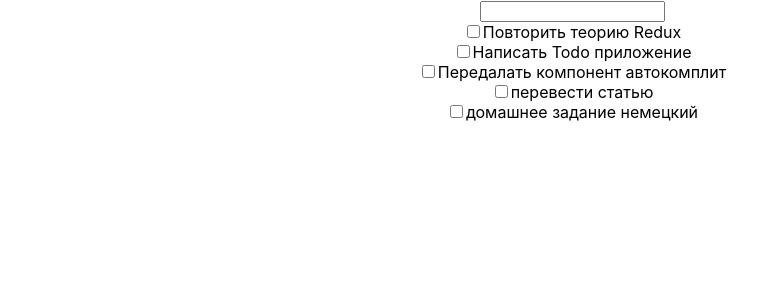
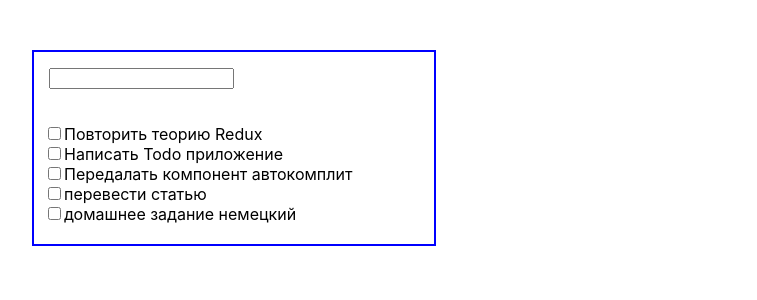
Before and after one commit to marinarodkin/todo, a React (Create React App) app: page / in a window 1280 px wide. Shown: the top 300 px of the page, without its empty margins (68-825 px from the left). Built offline with nearby package versions, Linux system fonts and the light colour scheme.

Commit message:
немного Css

```diff
--- a/src/App.css
+++ b/src/App.css
@@ -1,32 +1,19 @@
-.App {
-  text-align: center;
+ .App {
+  text-align: left;
+  width: 400px;
+  max-height: 600px;
+  border: 2px solid blue;
+  margin-left: 100px;
+  margin-top: 50px;
+   padding-bottom: 20px;
+
 }
 
-.App-logo {
-  animation: App-logo-spin infinite 20s linear;
-  height: 40vmin;
-}
+.form{
+  margin-bottom: 20px;
+  padding: 15px;
+ }
 
-.App-header {
-  background-color: #282c34;
-  min-height: 100vh;
-  display: flex;
-  flex-direction: column;
-  align-items: center;
-  justify-content: center;
-  font-size: calc(10px + 2vmin);
-  color: white;
-}
-
-.App-link {
-  color: #61dafb;
-}
-
-@keyframes App-logo-spin {
-  from {
-    transform: rotate(0deg);
-  }
-  to {
-    transform: rotate(360deg);
-  }
-}
+ .task{
+   margin-left: 10px;
+ }
--- a/src/components/TodoForm.js
+++ b/src/components/TodoForm.js
@@ -5,7 +5,7 @@ import '../App.css';
 class TodoForm extends Component {
   render() {
     return (
-      <div className="App">
+      <div className="form">
         <form>
             <input type = "text"/>
         </form>
--- a/src/components/TodoList.js
+++ b/src/components/TodoList.js
@@ -6,10 +6,10 @@ class TodoList extends Component {
     const tasks = this.props.tasks;
     console.log('props.taskk', tasks)
     return (
-      <div className="Tasks">
+      <div className="tasks">
         <form>
         {tasks.map((item, index) =>
-            (<div>
+            (<div className="task">
                <label htmlFor = {index}>
                 <input type = 'checkbox' id = {index} onClick = {this.props.onClick} checked = {item.status}/>
                 {item.content}
```
